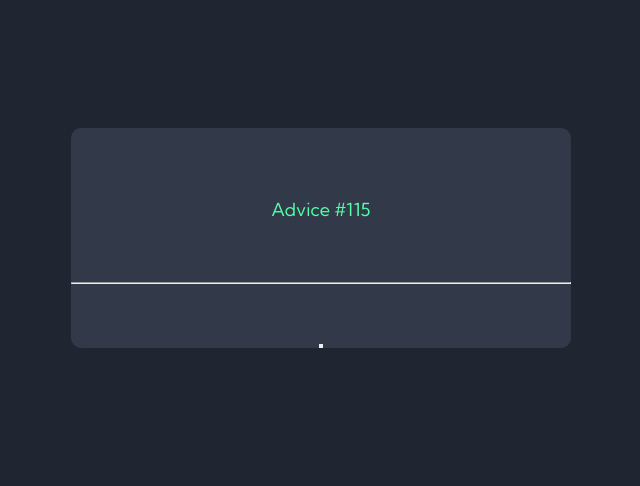
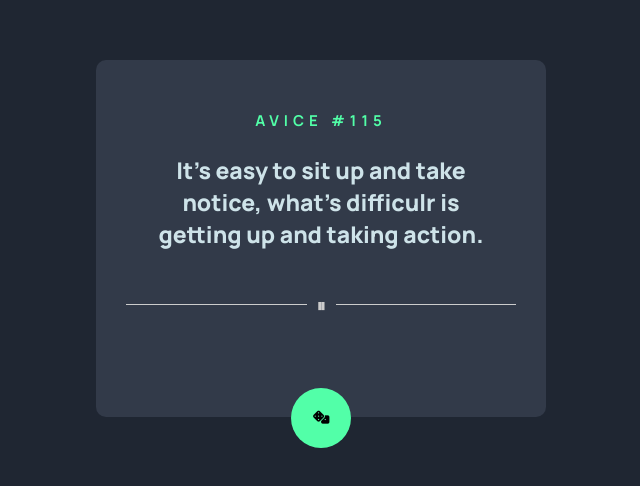
Before and after one commit to IsaiasLourenco/Gerador-de-conselhos, a plain HTML site: page index.html in a window 1280 px wide. Shown: the part 162-648 px from the top of the page, without its empty margins (319-959 px from the left). Drawn offline with Linux system fonts and the light colour scheme.

Commit message:
Finalizando

```diff
--- a/index.html
+++ b/index.html
@@ -6,22 +6,27 @@
     <meta name="viewport" content="width=device-width, initial-scale=1.0">
     <link rel="icon" type="image/png" sizes="32x32" href="./src/images/icon.ico">
     <link rel="stylesheet" href="./src/css/reset.css">
+    <link rel="stylesheet" href="./src/css/style.css">
     <link rel="stylesheet" href="./src/css/variables.css">
-    <link rel="stylesheet" href="./src/css/style.css">
-    <title>Frontend Mentor | Profile card component</title>
+    <link rel="preconnect" href="https://fonts.googleapis.com">
+    <link rel="preconnect" href="https://fonts.gstatic.com" crossorigin>
+    <link href="https://fonts.googleapis.com/css2?family=Manrope:wght@300;400;700;800&display=swap" rel="stylesheet">
+    <script src="https://kit.fontawesome.com/f08168ef3c.js" crossorigin="anonymous"></script>
+    <title>Frontend Mentor | Advice generator app</title>
 </head>
 
 <body>
     <main class="container">
-        <div class="card">
-            <div class="card-informations">
-                <p>Advice #115 </p>
-            </div>
-            <hr>
-            <button>
-
-            </button>
+        <h2 class="adv-number"> Avice #115 </h2>
+        <p class="adv-desc"> It's easy to sit up and take notice, what's difficulr is getting up and taking action. </p>
+        <div class="divider">
+            <div class="line"></div>
+            <div class="icon">⏸</div> <!-- Ícone de pausa -->
+            <div class="line"></div>
         </div>
+        <button class="click">
+            <img><i class="fa-solid fa-dice"></i>
+        </button>
     </main>
 </body>
 
--- a/src/css/style.css
+++ b/src/css/style.css
@@ -1,65 +1,80 @@
-@import url('https://fonts.googleapis.com/css2?family=Kumbh+Sans:wght@100..900&display=swap');
-
-body{
+body {
+    font-family: 'Manrope', sans-serif;
+    font-weight: 800;
     background-color: var(--background-color);
-    height: 100vh;
-    font-family: 'Kumbh Sans', sans-serif;
-    font-size: 18px;
+    display: flex;
+    justify-content: center;
+    align-items: center;
+    min-height: 100vh;
 }
 
-hr{
-    width: 100%;
+.container {
+    display: flex;
+    flex-direction: column;
+    align-items: center;
+    background-color: var(--card-color);
+    border-radius: 10px;
+    padding: 20px;
+    max-width: 450px;
 }
 
-.container{
+.container .adv-number {
+    color: var(--button-text-card-color);
+    text-transform: uppercase;
+    letter-spacing: 5px;
+    font-size: 15px;
+    margin-top: 30px;
+}
+
+.container .adv-desc {
+    font-size: 23px;
+    padding: 23px;
+    text-align: center;
+    color: var(--text-color);
+}
+
+.container .click {
+    width: 60px;
+    height: 60px;
+    border-radius: 50%;
+    border: none;
+    background-color: var(--button-text-card-color);
+    transform: translateY(85%);
+}
+
+.container .click:hover {
+    color: var(--button-text-card-color);
+    cursor: pointer;
+    box-shadow: 0 5px 15px var(--button-text-card-color);
+}
+
+.divider {
     display: flex;
     align-items: center;
     justify-content: center;
-    height: 100%;
+    width: 100%;
+    margin: 20px 0;
   }
 
-.card{
-    display: flex;
-    flex-direction: column;
-    align-items: center;
-    justify-content: space-between;
-    gap: 25px;
-    background-color: var(--card-color);
-    border-radius: 10px;
-    margin: 20px;
-    width: 500px;
-    height: 220px;
+  .line {
+    flex: 1;
+    height: 1px;
+    background-color: #ccc; /* Cor da linha */
+    margin: 0 10px;
   }
 
-.card .profile-informations{
-    display: flex;
-    flex-direction: column;
-    justify-content: space-around;
-    align-items: center;
-    gap: 10px;
-    height: 100%;
+  .icon {
+    font-size: 18px;
+    color: #ccc; /* Cor do ícone */
   }
 
-.card .profile-informations img{
-    border-radius: 50%;
-    margin-top: 20px;
+  /* Ajuste para telas menores */
+  @media (max-width: 600px) {
+    .icon {
+      font-size: 14px; /* Ícone menor */
     }
 
-.card .profile-numbers{
-    display: flex;
-    align-items: center;
-    justify-content: space-evenly;
-    width: 100%;
-    padding-bottom: 30px;
-    text-align: center;
+    .line {
+      margin: 0 5px; /* Linhas mais próximas do ícone */
     }
-
-.profile-numbers .info .counter,
-.card .profile-informations p{
-    font-weight: 700;
   }
-
-.card .card-informations{
-    margin-top: 70px;
-    color: var(--button-text-card-color);
-}
```
Lines whose indentation alone changed are shown as unchanged.
